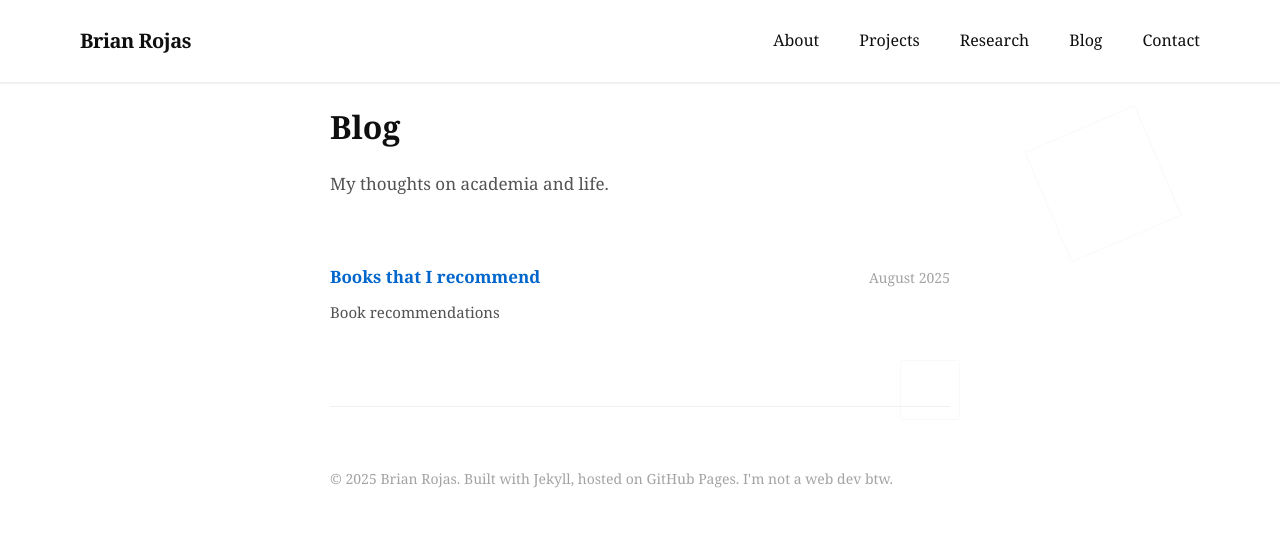
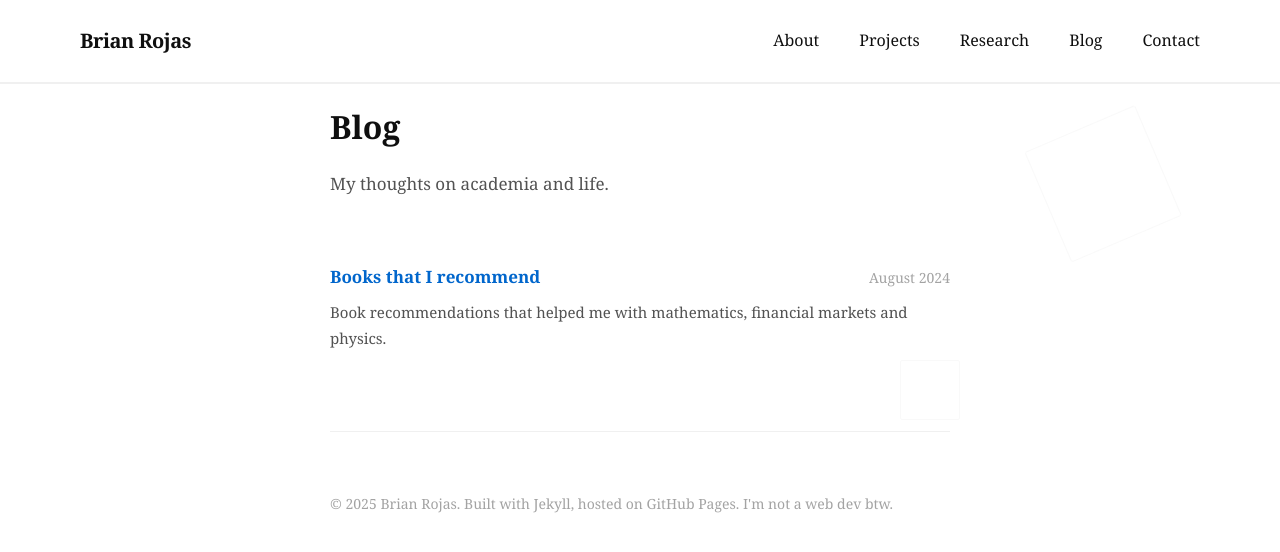
Before and after one commit to brianrojrc/brianrojrc.github.io, a Jekyll site: the page built from blog.md, in a window 1280 px wide. Shown: the top 552 px of the page. Built offline with Jekyll 4.4.1, drawn with Linux system fonts in a browser that asks for light colours.

Commit message:
Update 2025-08-28-Books.md

```diff
--- a/_posts/2025-08-28-Books.md
+++ b/_posts/2025-08-28-Books.md
@@ -1,40 +1,50 @@
 ---
-layout: post
+layout: default
 title: "Books that I recommend"
-date: 2025-08-28
-excerpt: "Book recommendations"
+date: 2024-08-28
+excerpt: "Book recommendations that helped me with mathematics, financial markets and physics."
 ---
 
-Here are some book recommendations that helped me with mathematics, financial markets and physics.
+<header class="page-header">
+    <h1>{{ page.title }}</h1>
+    <p class="intro">{{ page.date | date: "%B %d, %Y" }}</p>
+</header>
 
-## Mathematics
+<div class="post-content">
+    <p>Here are some book recommendations that helped me with mathematics, financial markets and physics.</p>
 
-*"Linear Algebra Done Right" by Sheldon Axler*
+    <h2>Mathematics</h2>
 
-Transformed how I think about vector spaces and linear transformations. Axler's approach avoids determinants until late in the book, building intuition first. Crucial for understanding dimensionality reduction in financial data.
+    <div class="book-item">
+        <h3>"Linear Algebra Done Right" by Sheldon Axler</h3>
+        <p>Transformed how I think about vector spaces and linear transformations. Axler's approach avoids determinants until late in the book, building intuition first. Crucial for understanding dimensionality reduction in financial data.</p>
+    </div>
 
-*"Introduction to Classical Mechanics" by David Morin*
+    <div class="book-item">
+        <h3>"Introduction to Classical Mechanics" by David Morin</h3>
+        <p>This book was suggested by Dr. Zheng, a professor I admired when I took physics at IRSC. This book had very intense and rigorous problems but it really sharpened my problem solving skills and led me to solve any classical mechanics problem that you would encounter in a Newtonian physics course. (Not for intro students)</p>
+    </div>
 
-This book was suggested by Dr. Zheng, a professor I admired when I took physics at IRSC. This book had very intense and rigorous problems but it really sharpened my problem solving skills and led me to solve any classical mechanics problem that you would encounter in a Newtonian physics course. (Not for intro students)
+    <div class="book-item">
+        <h3>"The Rust Programming Language" by Klabnik & Nichols</h3>
+        <p>Rust's ownership model changed how I think about memory safety and concurrent programming. Now my go-to language for high-performance trading infrastructure.</p>
+    </div>
 
-*"The Rust Programming Language" by Klabnik & Nichols*
+    <h2>Quantitative Finance</h2>
 
-Rust's ownership model changed how I think about memory safety and concurrent programming. Now my go-to language for high-performance trading infrastructure.
+    <div class="book-item">
+        <h3>"Options, Futures, and Other Derivatives" by John Hull</h3>
+        <p>The standard derivatives textbook, this is the bible of knowing how derivatives work in the markets. This book was recommended by a volatility trader from Twitter formerly known as Flowdamentals.</p>
+    </div>
 
-## Quantitative Finance
+    <div class="book-item">
+        <h3>"Volatility Trading" by Euan Sinclair</h3>
+        <p>This is my first book that I picked up during my first year of learning about option trading. While it serves as an introduction to volatility, I found it confusing and overwhelming at first. I realized that it was too advanced for me to grasp at the beginning. However, as I delved deeper into the subject, I discovered that this book is an absolute treasure trove of knowledge about volatility and its modeling.</p>
+    </div>
 
-*"Options, Futures, and Other Derivatives" by John Hull*
+    <h2>Fiction Books</h2>
+    <p>WIP :)</p>
 
-The standard derivatives textbook, this is the bible of knowing how derivatives work in the markets. This book was recommended by a volatility trader from Twitter formerly known as Flowdamentals.
-
-*"Volatility Trading" by Euan Sinclair*
-
-This is my first book that I picked up during my first year of learning about option trading. While it serves as an introduction to volatility, I found it confusing and overwhelming at first. I realized that it was too advanced for me to grasp at the beginning. However, as I delved deeper into the subject, I discovered that this book is an absolute treasure trove of knowledge about volatility and its modeling.
-
-## Fiction Books
-
-WIP :)
-
-## What's Next
-
-I will later provide more books that I loved reading that are outside of work and academics, going more into fiction as well. I believe that fiction books can help us learn how to navigate through everyday life from personal life to work better than self-help books.
+    <h2>What's Next</h2>
+    <p>I will later provide more books that I loved reading that are outside of work and academics, going more into fiction as well. I believe that fiction books can help us learn how to navigate through everyday life from personal life to work better than self-help books.</p>
+</div>
```
